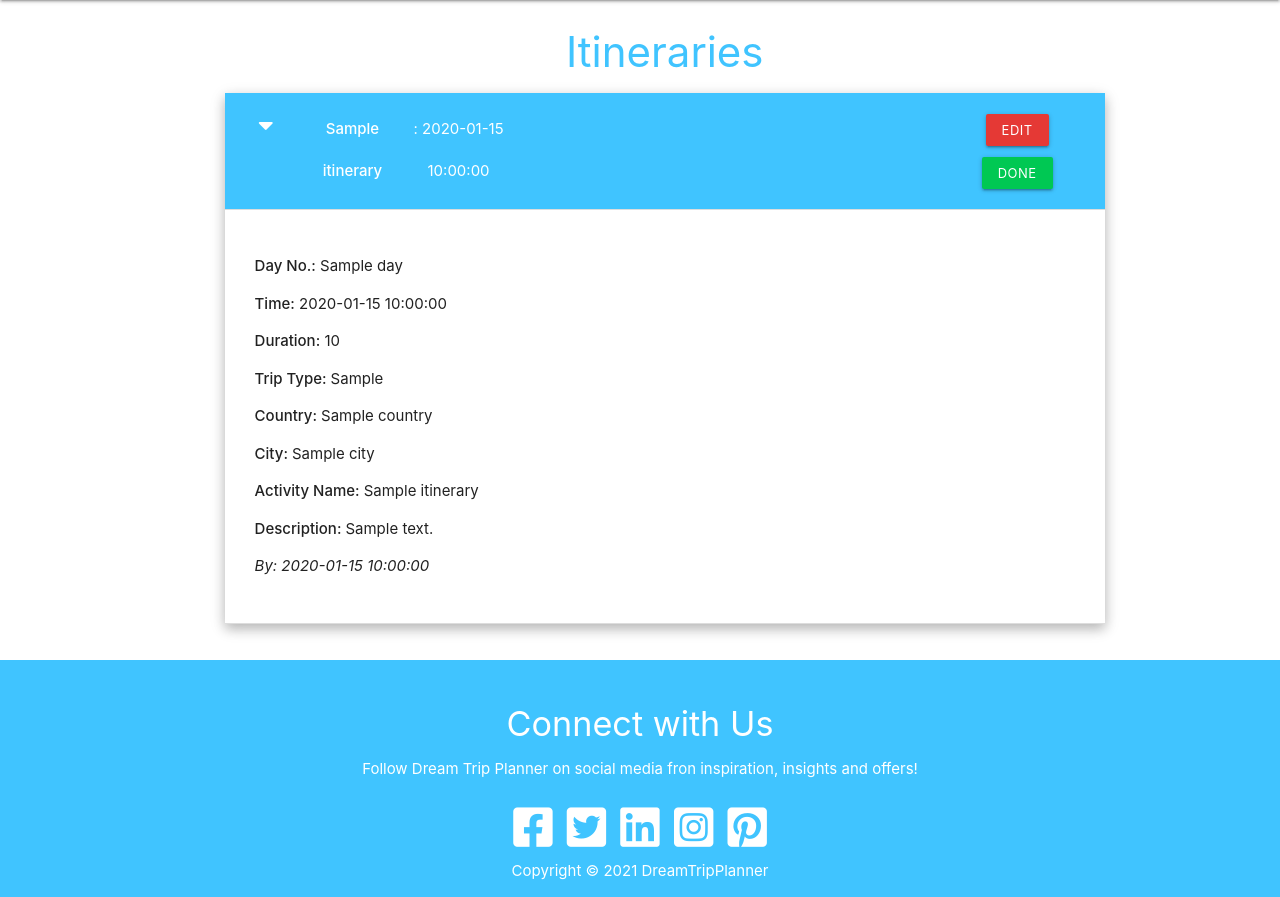
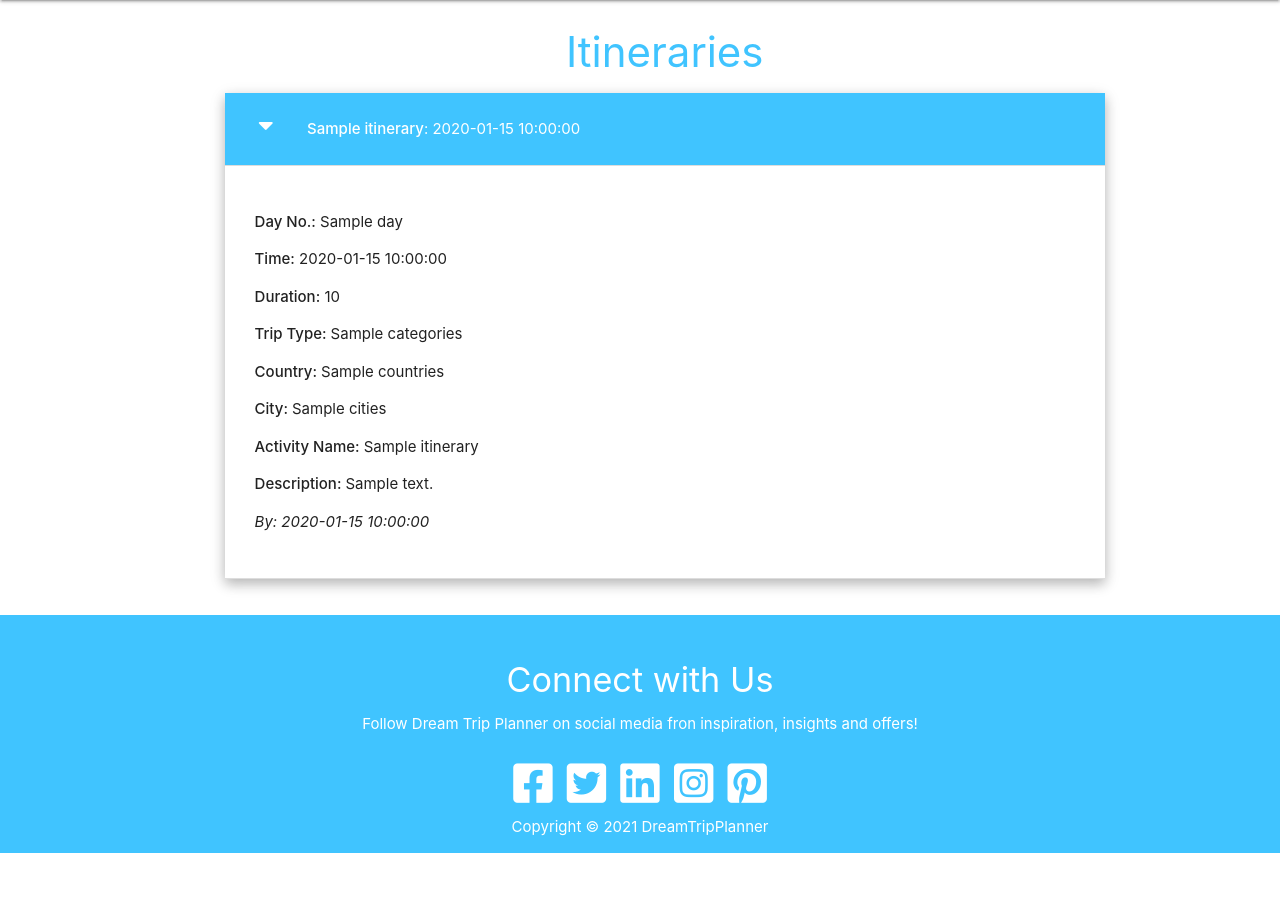
Before and after one commit to shoreenb/dream-trip-planner, a Flask app: page / in a window 1280 px wide, after a click that opens the changed part; the page is wider, and only the part inside the window is pictured. Shown: the part 64-961 px from the top of that part. After the commit the page ends 917 px from the top of that part, so only its background shows below. Run offline with Flask 2, Linux system fonts and the light colour scheme; a database or web service that is not in the repository returns one stand-in record (values such as "Sample title"); some libraries are stand-ins or nearby versions.

Commit message:
Add itinerary updates into database

```diff
--- a/app.py
+++ b/app.py
@@ -143,7 +143,7 @@ def add_itinerary():
             "date": request.form.get("date"),
             "countries": request.form.get("countries"),
             "cities": request.form.get("cities"),
-            "trip_type": request.form.get("trip_type"),
+            "categories": request.form.get("categories"),
             "activity_name": request.form.get("activity_name"),
             "day": request.form.get("day"),
             "time": request.form.get("time"),
@@ -170,6 +170,25 @@ def add_itinerary():
 
 @app.route("/edit_itinerary/<itinerary_id>", methods=["GET", "POST"])
 def edit_itinerary(itinerary_id):
+    if request.method == "POST":
+        item = {
+            "trip_name": request.form.get("trip_name"),
+            "date": request.form.get("date"),
+            "countries": request.form.get("countries"),
+            "cities": request.form.get("cities"),
+            "categories": request.form.get("categories"),
+            "activity_name": request.form.get("activity_name"),
+            "day": request.form.get("day"),
+            "time": request.form.get("time"),
+            "duration": request.form.get("duration"),
+            "item_description": request.form.get("item_description"),
+            "created_by": session["user"],
+            "date_created": datetime.utcnow(),
+            "last_updated": datetime.now()
+        }
+        mongo.db.itinerarys.update({"_id": ObjectId(itinerary_id)}, item)
+        flash("Itinerary Successfully Updated")
+
     itinerary = mongo.db.itinerarys.find_one({"_id": ObjectId(itinerary_id)})
 
     categories = mongo.db.categories.find().sort("categories", 1)
--- a/templates/account.html
+++ b/templates/account.html
@@ -20,13 +20,14 @@
             </h3>
             <ul class="collapsible">
                 {% for item in itinerarys %}
+                {% if session.user|lower == item.created_by|lower %}
                 <li><a href="{{ url_for('get_itinerarys') }}">
                         <div class="collapsible-header white-text light-blue accent-2 ">
                             {{ item.trip_name }}: {{ item.date }}
-
                         </div>
                     </a>
                 </li>
+                {% endif %}
                 {% endfor %}
             </ul>
         </div>
--- a/templates/add_itinerary.html
+++ b/templates/add_itinerary.html
@@ -29,7 +29,7 @@
                     <div class="input-field col s12">
                         <i class="fas fa-globe-africa prefix light-blue-text text-accent-2"></i>
                         <select id="countries" name="countries" class="validate" required>
-                            <option value="" disabled selected>Choose Country</option>
+                            <option value="" selected>Choose Country</option>
                             {% for country in countries %}
                             <option value="{{ country.name }}">{{ country.name }}</option>
                             {% endfor %}
@@ -42,7 +42,7 @@
                     <div class="input-field col s12">
                         <i class="fas fa-city prefix light-blue-text text-accent-2"></i>
                         <select id="cities" name="cities" class="validate" required>
-                            <option value="" disabled selected>Choose City</option>
+                            <option value="" selected>Choose City</option>
                             {% for city in cities %}
                             <option value="{{ city.name}}">{{ city.name }}</option>
                             {% endfor %}
@@ -55,7 +55,7 @@
                     <div class="input-field col s12">
                         <i class="fas fa-suitcase prefix light-blue-text text-accent-2"></i>
                         <select id="categories" name="categories" class="validate" required>
-                            <option value="" disabled selected>Choose Trip Type</option>
+                            <option value="" selected>Choose Trip Type</option>
                             {% for category in categories %}
                             <option value="{{ category.trip_type }}">{{ category.trip_type }}</option>
                             {% endfor %}
--- a/templates/itinerary.html
+++ b/templates/itinerary.html
@@ -15,18 +15,20 @@
                     </div>
                     <strong>{{ item.trip_name }}</strong>: {{ item.date }}
                     <div class="col offset-m6">
+                        {% if session.user|lower == item.created_by|lower %}
                         <a href="{{ url_for('edit_itinerary', itinerary_id=item._id)}}"
                             class="btn-small red darken-1">Edit</a>
                         <a href="" class="btn-small green accent-4">Done</a>
+                        {% endif %}
                     </div>
                 </div>
                 <div class="collapsible-body">
                     <p><strong>Day No.:</strong> {{ item.day }}</p>
                     <p><strong>Time:</strong> {{ item.time }}</p>
                     <p><strong>Duration:</strong> {{ item.duration }}</p>
-                    <p><strong>Trip Type: </strong>{{ item.trip_type }}</p>
-                    <p><strong>Country: </strong>{{ item.country }}</p>
-                    <p><strong>City: </strong>{{ item.city }}</p>
+                    <p><strong>Trip Type: </strong>{{ item.categories }}</p>
+                    <p><strong>Country: </strong>{{ item.countries }}</p>
+                    <p><strong>City: </strong>{{ item.cities }}</p>
                     <p><strong>Activity Name: </strong>{{ item.activity_name }}</p>
                     <p><strong>Description: </strong>{{ item.item_description }}</p>
                     <p><em>By: {{ item.created_by }}</em></p>
--- a/templates/register.html
+++ b/templates/register.html
@@ -19,7 +19,7 @@
             <div class="row">
                 <div class="input-field col s12">
                     <i class="fas fa-user prefix light-blue-text text-accent-2"></i>
-                    <input id="first" name="first" type="text" minlength="5" maxlength="15"
+                    <input id="first" name="first" type="text" minlength="2" maxlength="15"
                         pattern="^[a-zA-Z0-9]{5,15}$" class="validate" required>
                     <label for="first">First name</label>
                 </div>
@@ -28,7 +28,7 @@
             <div class="row">
                 <div class="input-field col s12">
                     <i class="fas fa-user prefix light-blue-text text-accent-2"></i>
-                    <input id="last" name="last" type="text" minlength="5" maxlength="15" pattern="^[a-zA-Z0-9]{5,15}$"
+                    <input id="last" name="last" type="text" minlength="2" maxlength="15" pattern="^[a-zA-Z0-9]{5,15}$"
                         class="validate" required>
                     <label for="last">Last Name</label>
                 </div>
```
Also changed, not shown: templates/login.html (+4 -4 lines).
